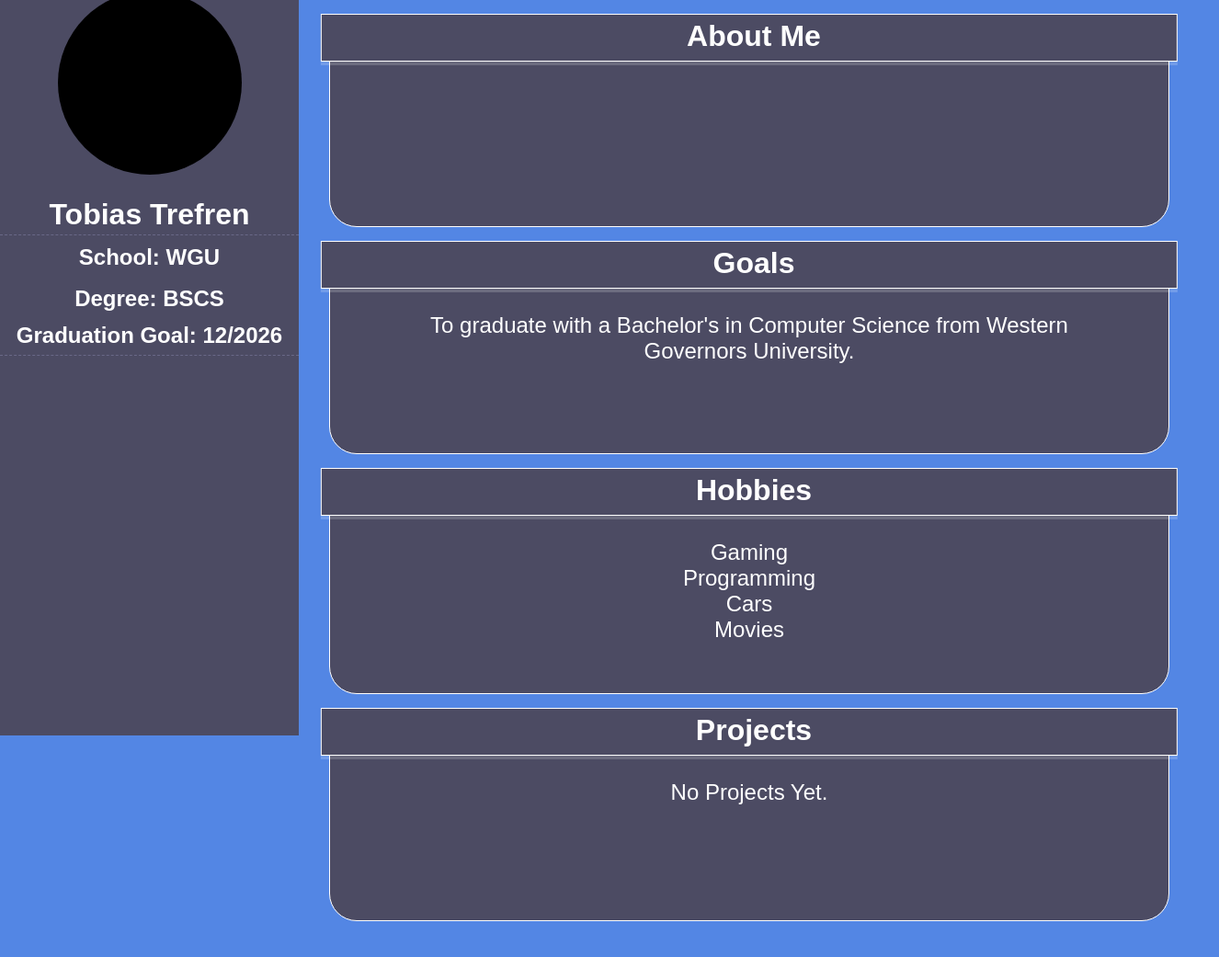
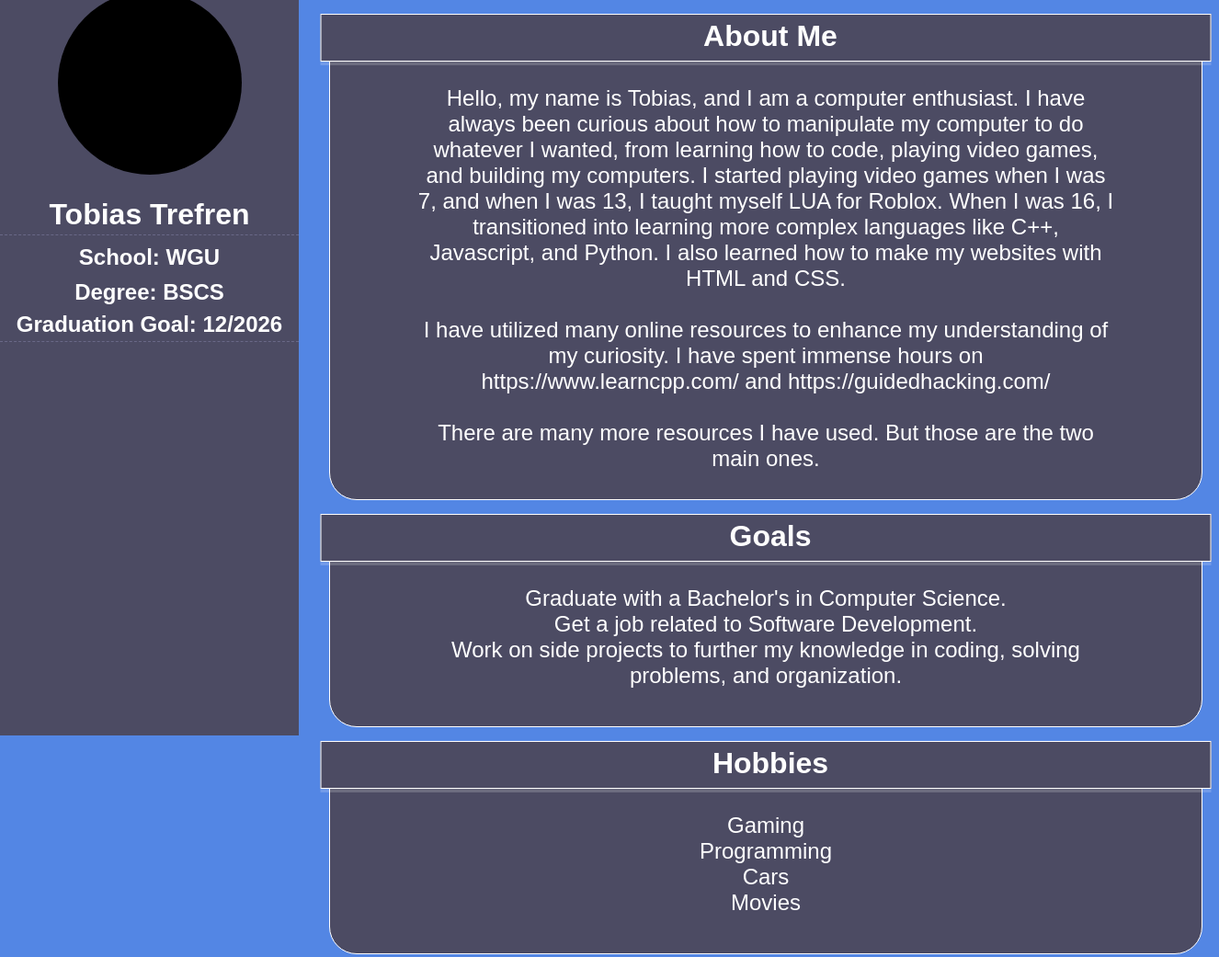
Before and after one commit to TobiasTrefren/tobiastrefren.github.io, a plain HTML site: page index.html in a window 1280 px wide. Shown: the top 1041 px of the page at 92% size, 1326 px wide, since content can reach past the window. Before the commit the page ends 1010 px from the top, so only its background shows below. Drawn offline with Linux system fonts and the light colour scheme.

Commit message:
Update 1/25/2025
Fixed -

Bug - The card display is weird when full-screened.

Added -
Updated About me section.

```diff
--- a/index.html
+++ b/index.html
@@ -31,12 +31,18 @@
             </div>
 
         </div>
+        <div class="container">
             <div class="card">
                 <div class="topbar">
                  <div class="header">About Me</div>
                 </div>
                 <div class="textblock">
-
+                    Hello, my name is Tobias, and I am a computer enthusiast. I have always been curious about how to manipulate my computer to do whatever I wanted, from learning how to code, playing video games, and building my computers. I started playing video games when I was 7, and when I was 13, I taught myself LUA for Roblox. When I was 16, I transitioned into learning more complex languages like C++, Javascript, and Python. I also learned how to make my websites with HTML and CSS.
+                    <br>
+                    <br>
+                    I have utilized many online resources to enhance my understanding of my curiosity. I have spent immense hours on https://www.learncpp.com/ and https://guidedhacking.com/ <br>
+                    <br>
+                    There are many more resources I have used. But those are the two main ones.
                 </div>
              </div>
 
@@ -45,7 +51,9 @@
                      <div class="header">Goals</div>
                  </div>
                  <div class="textblock">
-                To graduate with a Bachelor's in Computer Science from Western Governors University.
+                     Graduate with a Bachelor's in Computer Science. <br>
+                     Get a job related to Software Development. <br>
+                     Work on side projects to further my knowledge in coding, solving problems, and organization.
                  </div>
              </div>
 
@@ -74,6 +82,9 @@
                  </div>
              </div>
 
+             <div class="spacer"></div>
+        </div>
+
         <script src="handler.js"></script>
     </body>
 </html>
--- a/styles.css
+++ b/styles.css
@@ -100,8 +100,15 @@ label{
     text-align:center;
 }
 
+
+.container{
+    width:calc(100%-325px);
+    height:100%;
+}
+
+
 .card{
-    width:auto;
+    width:75%;
     height:fit-content;
     min-height:200px;
     background-color: var(--frame-color);
@@ -111,7 +118,6 @@ label{
     border:1px solid white;
     margin-top:15px;
     padding-bottom:30px;
-
 }
 
 .topbar{
@@ -124,7 +130,6 @@ label{
     transform:translate(-50%, 0);
     border:1px solid white;
     box-shadow: 0px 4px rgba(255, 255, 255, 0.18);
-
 }
 .header{
     width:100%;
@@ -147,6 +152,10 @@ label{
     position:relative;
     margin-left:10%;
     margin-top:25px;
-    padding-bottom:25px;
+}
 
+.spacer{
+    width:100%;
+    height:25px;
+    background-color:transparent;
 }
```
Lines whose indentation alone changed are shown as unchanged.
